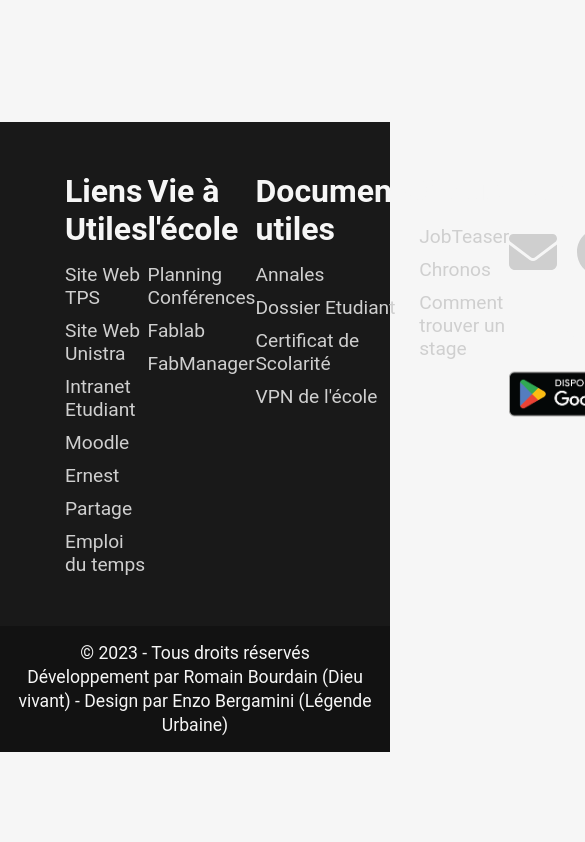
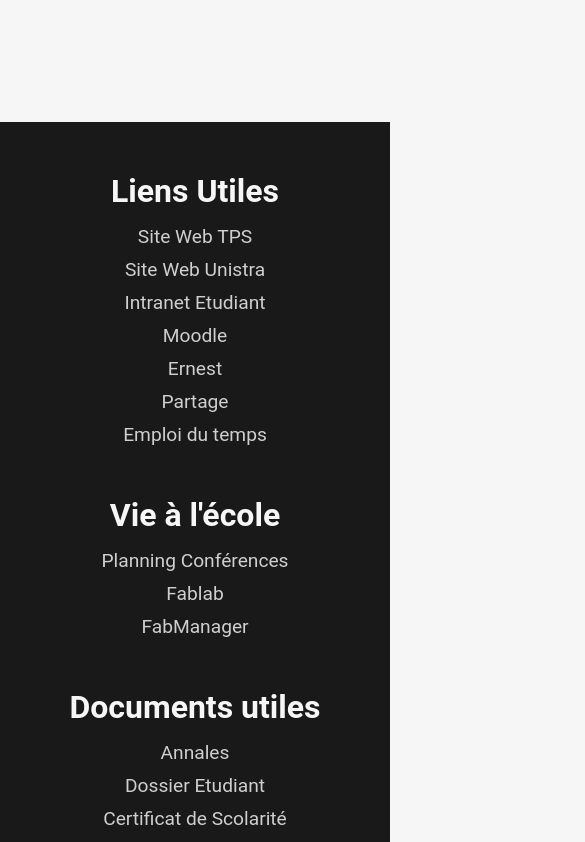
Before and after one commit to romainbourdain/site-bde, a React (Create React App) app: page /clubs-assos in a window 390 px wide. Shown: the part 8780-9622 px from the top of the page, 585 px wide, since content can reach past the window. Before the commit the page ends 9532 px from the top, so only its background shows below. Built offline with nearby package versions, Linux system fonts and the light colour scheme.

Commit message:
footer responsive

```diff
--- a/src/assets/text/accueil.jsx
+++ b/src/assets/text/accueil.jsx
@@ -95,7 +95,7 @@
     },
     clubsAssos: {
       title: "Clubs et Associations",
-      number: 20,
+      number: 40,
     },
   },
   trombinoscope: {
--- a/src/components/Footer/Copyrights.jsx
+++ b/src/components/Footer/Copyrights.jsx
@@ -18,6 +18,11 @@
   padding: 15px;
   font-size: 1.1rem;
   line-height: 1.5rem;
+  width: 100%;
+
+  @media (max-width: 850px) {
+    font-size: 0.8rem;
+  }
 `;
 
 export default Copyrights;
--- a/src/components/Footer/Links.jsx
+++ b/src/components/Footer/Links.jsx
@@ -6,6 +6,7 @@
 const Links = () => {
   return (
     <Container>
+      <LinksContainer>
         {footerText.links.map((column, index) => (
           <Column key={index}>
             <Title>{column.title}</Title>
@@ -18,6 +19,7 @@
             </List>
           </Column>
         ))}
+      </LinksContainer>
       <Contact>
         <Column>
           <Title>{footerText.contact.title}</Title>
@@ -48,23 +50,56 @@
   background-color: ${(props) => props.theme.backgroundDark};
   padding: 50px 65px;
   display: flex;
+  justify-content: center;
+  gap: 50px;
+  width: 100%;
+
+  @media (max-width: 1200px) {
+    flex-direction: column;
+  }
+
+  @media (max-width: 850px) {
+    text-align: center;
+  }
+`;
+
+const LinksContainer = styled.div`
+  display: flex;
   justify-content: space-between;
+  gap: 50px;
+
+  @media (max-width: 850px) {
+    flex-direction: column;
+  }
 `;
 
 const Title = styled.h1`
   color: ${(props) => props.theme.textLight};
   font-size: 2rem;
   font-weight: 700;
+
+  @media (min-width: 850px) and (max-width: 1450px) {
+    font-size: 1.5rem;
+  }
 `;
 
 const Column = styled.div`
   display: flex;
   flex-direction: column;
   gap: 15px;
+
+  @media (max-width: 850px) {
+    align-items: center;
+  }
 `;
 
 const Contact = styled(Column)`
   gap: 30px;
+
+  @media (min-width: 850px) and (max-width: 1200px) {
+    flex-direction: row;
+    justify-content: space-around;
+  }
 `;
 
 const Link = styled.a`
@@ -73,10 +108,18 @@
   &:hover {
     color: ${(props) => props.theme.textLight};
   }
+
+  @media (min-width: 850px) and (max-width: 1450px) {
+    font-size: 1rem;
+  }
 `;
 
 const Icon = styled(Link)`
   font-size: 3rem;
+
+  @media (min-width: 1200px) and (max-width: 1450px) {
+    font-size: 2rem;
+  }
 `;
 
 const Icons = styled.div`
@@ -86,6 +129,10 @@
 
   img {
     width: 150px;
+
+    @media (min-width: 1200px) and (max-width: 1450px) {
+      width: 100px;
+    }
   }
 `;
 
```
Lines whose indentation alone changed are shown as unchanged.
